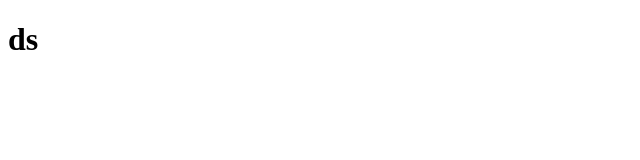
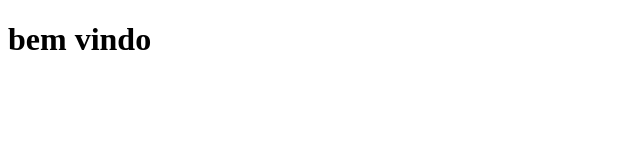
Before and after one commit to guilhermeee23/curso-git, a plain HTML site: page index.html in a window 1280 px wide. Shown: the whole page, without its empty margins (0-640 px from the left). Drawn offline with Linux system fonts and the light colour scheme.

Commit message:
Update index.html

```diff
--- a/index.html
+++ b/index.html
@@ -6,7 +6,7 @@
     <title>Document</title>
 </head>
 <body>
-    <h1>ds</h1>
+    <h1>bem vindo</h1>
 
 </body>
 </html>
```
